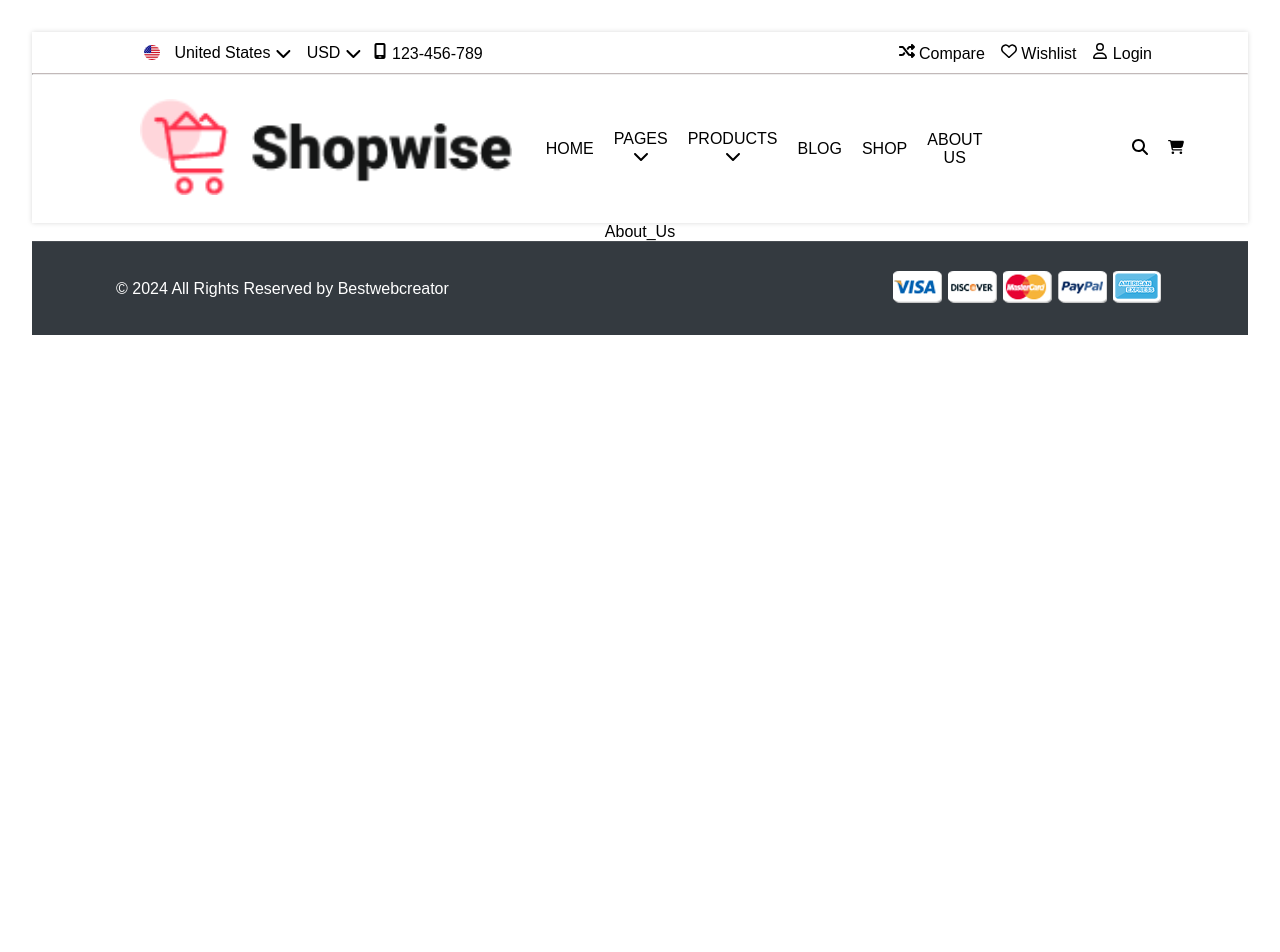
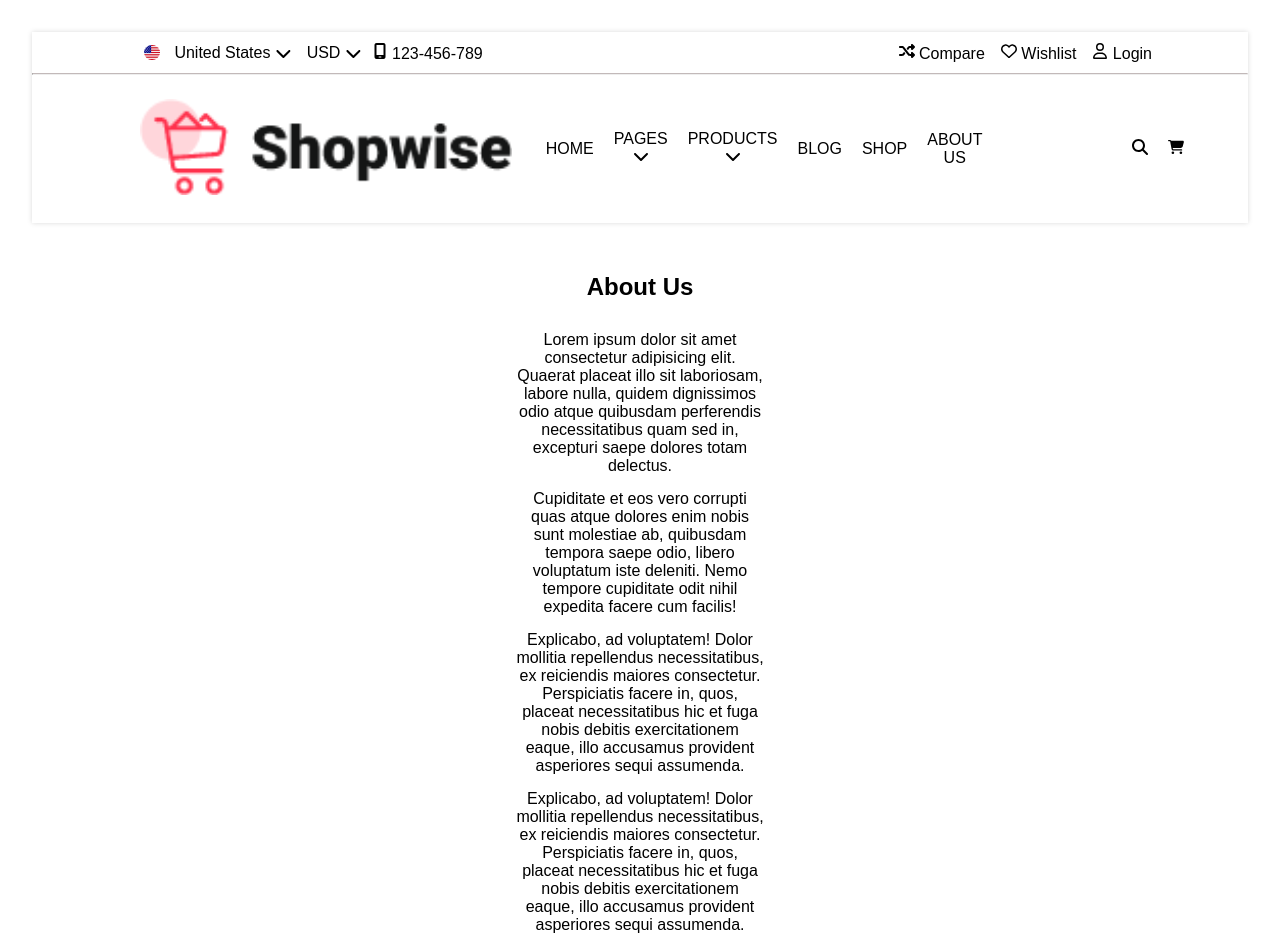
Before and after one commit to dev-smooth/First-react-app, a React (Vite) app: page /about_us in a window 1280 px wide. Shown: the top 952 px of the page. Before the commit the page ends 800 px from the top, so only its background shows below. Built offline with nearby package versions, Linux system fonts and the light colour scheme.

Commit message:
about us

```diff
--- a/src/Component/About Us/About_Us.jsx
+++ b/src/Component/About Us/About_Us.jsx
@@ -1,5 +1,35 @@
+import "./about_us.css";
+
 const About_Us = () => {
-  return <div>About_Us</div>;
+  return (
+    <div className="session about-us">
+      <h2 className="session-title">About Us</h2>
+      <p>
+        Lorem ipsum dolor sit amet consectetur adipisicing elit. Quaerat placeat
+        illo sit laboriosam, labore nulla, quidem dignissimos odio atque
+        quibusdam perferendis necessitatibus quam sed in, excepturi saepe
+        dolores totam delectus.
+      </p>
+      <p>
+        Cupiditate et eos vero corrupti quas atque dolores enim nobis sunt
+        molestiae ab, quibusdam tempora saepe odio, libero voluptatum iste
+        deleniti. Nemo tempore cupiditate odit nihil expedita facere cum
+        facilis!
+      </p>
+      <p>
+        Explicabo, ad voluptatem! Dolor mollitia repellendus necessitatibus, ex
+        reiciendis maiores consectetur. Perspiciatis facere in, quos, placeat
+        necessitatibus hic et fuga nobis debitis exercitationem eaque, illo
+        accusamus provident asperiores sequi assumenda.
+      </p>
+      <p>
+        Explicabo, ad voluptatem! Dolor mollitia repellendus necessitatibus, ex
+        reiciendis maiores consectetur. Perspiciatis facere in, quos, placeat
+        necessitatibus hic et fuga nobis debitis exercitationem eaque, illo
+        accusamus provident asperiores sequi assumenda.
+      </p>
+    </div>
+  );
 };
 
 export default About_Us;
--- a/src/Component/About Us/about_us.css
+++ b/src/Component/About Us/about_us.css
@@ -0,0 +1,4 @@
+.about-us p {
+  margin-inline: 400px;
+  margin-bottom: 15px;
+}
--- a/src/Component/Exclusive Products/Exclusive_products.jsx
+++ b/src/Component/Exclusive Products/Exclusive_products.jsx
@@ -14,9 +14,8 @@ import {
 const Exclusive_products = () => {
   return (
     <div className="session">
-      <div className="session-exclusive">
-        <h2>Exclusive Products</h2>
-      </div>
+      <h2 className="session-title">Exclusive Products</h2>
+
       <div className="exclusive-content">
         <Product
           product_img={furni1}
--- a/src/Component/Exclusive Products/exclusive_products.css
+++ b/src/Component/Exclusive Products/exclusive_products.css
@@ -1,23 +1,21 @@
 .session {
   padding-top: 50px;
   padding-bottom: 20px;
+  text-align: center;
+  margin: 0px 84px;
 }
 
 .exclusive-content {
   z-index: 0;
   display: flex;
   flex-wrap: wrap;
-  margin: 0px 84px;
   justify-content: space-evenly;
 }
 
-.session-exclusive {
-  text-align: center;
+.session-title {
   margin-bottom: 15px;
   padding-bottom: 15px;
 }
 
 .session-exclusive::before {
 }
-
-@media (width);
```
